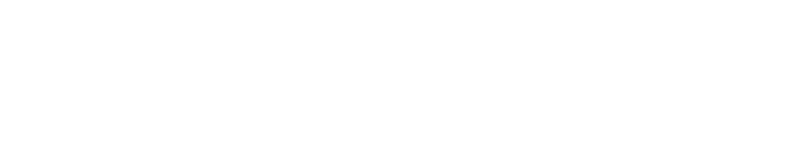
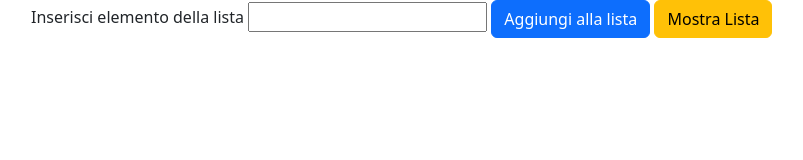
Before and after one commit to AndVig/js-lista-spesa, a plain HTML site: page index.html in a window 1280 px wide. Shown: the whole page, without its empty margins (51-854 px from the left). Drawn offline with nearby package versions, Linux system fonts and the light colour scheme.

Commit message:
complete html

```diff
--- a/index.html
+++ b/index.html
@@ -8,7 +8,14 @@
     <title>Document</title>
 </head>
 <body>
+    <div class="container">
+        <label for="element">Inserisci elemento della lista</label>
+        <input id="element"  type="text">
+        <button id="add" class="btn btn-primary">Aggiungi alla lista</button>
+        <button id="show" class="btn btn-warning">Mostra Lista</button>
 
+        <ul id="output"></ul>
+    </div>
 
     <script src="./JS/script.js"></script>
 </body>
```
